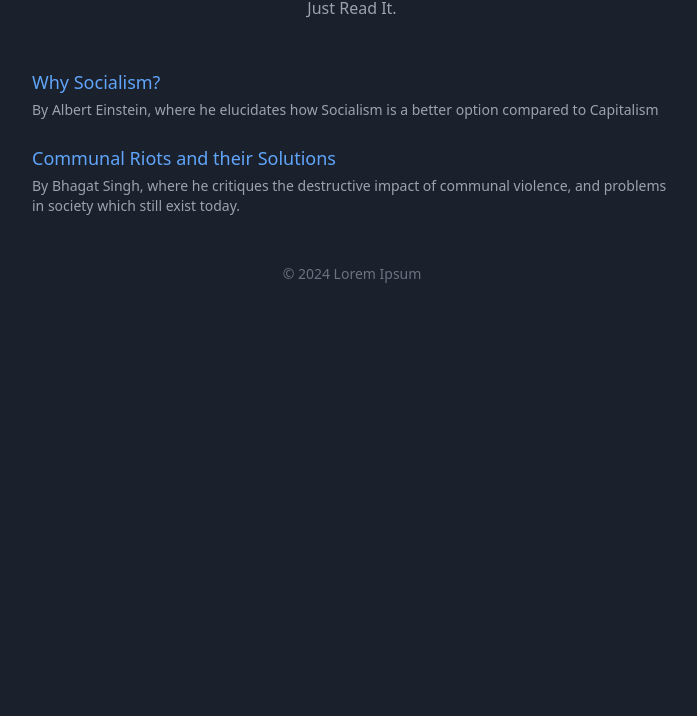
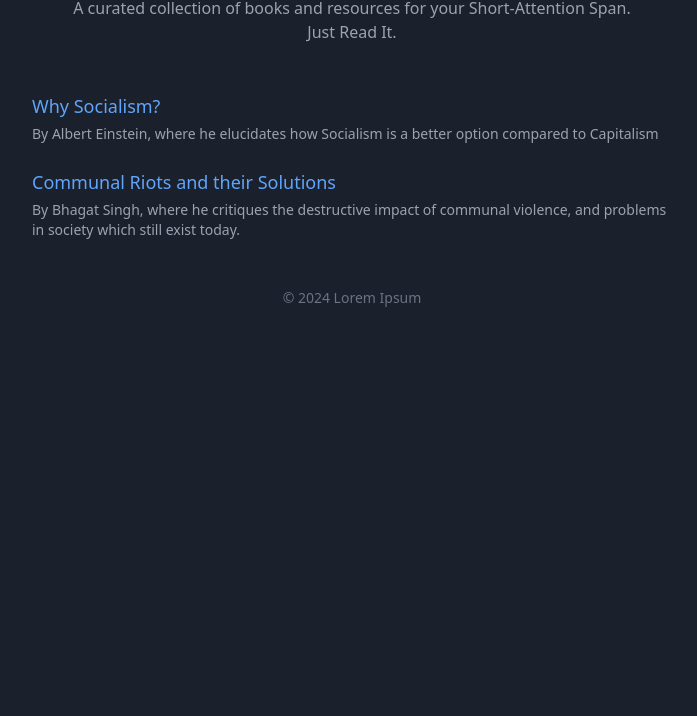
Before and after one commit to TanishkBansode/tanishkbansode.github.io, a plain HTML site: page index.html in a window 1280 px wide. Shown: the part 84-800 px from the top of the page, without its empty margins (288-985 px from the left). Drawn offline with nearby package versions, Linux system fonts and the light colour scheme.

Commit message:
Update index.html

```diff
--- a/index.html
+++ b/index.html
@@ -34,6 +34,7 @@
     <div class="container mx-auto px-4 py-8 max-w-2xl">
         <header class="text-center mb-12">
             <h1 class="text-3xl md:text-4xl font-bold mb-2">Reading List</h1>
+            <p class="text-gray-400">A curated collection of books and resources for your Short-Attention Span.</p>
             <p class="text-gray-400 text-sm md:text-base">Just Read It.</p>
         </header>
 
```
